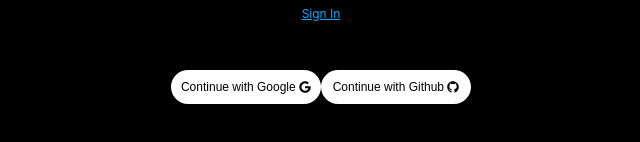
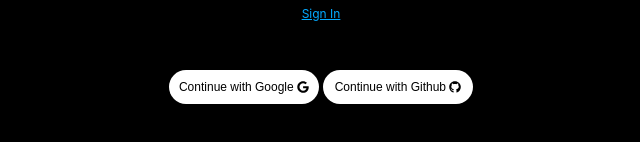
Before and after one commit to jinyeop1214/twitter, a React (Create React App) app: page / in a window 1280 px wide. Shown: the part 536-678 px from the top of the page, without its empty margins (319-959 px from the left). Built offline with nearby package versions, Linux system fonts and the light colour scheme; no server answers.

Commit message:
css complete 2

```diff
--- a/src/styles.css
+++ b/src/styles.css
@@ -124,6 +124,7 @@ form {
 	text-align: center;
 	border-radius: 20px;
 	color: white;
+	cursor: pointer;
 }
 
 .factoryInput__label {
@@ -143,6 +144,7 @@ form {
 }
 
 .factoryForm__attachment img {
+	width: 80px;
 	height: 80px;
 	border-radius: 40px;
 }
@@ -229,6 +231,7 @@ form {
 	cursor: pointer;
 	border-radius: 20px;
 	border: none;
+	margin: 0px 2px 0px 2px;
 	padding: 10px 0px;
 	font-size: 12px;
 	text-align: center;
```
